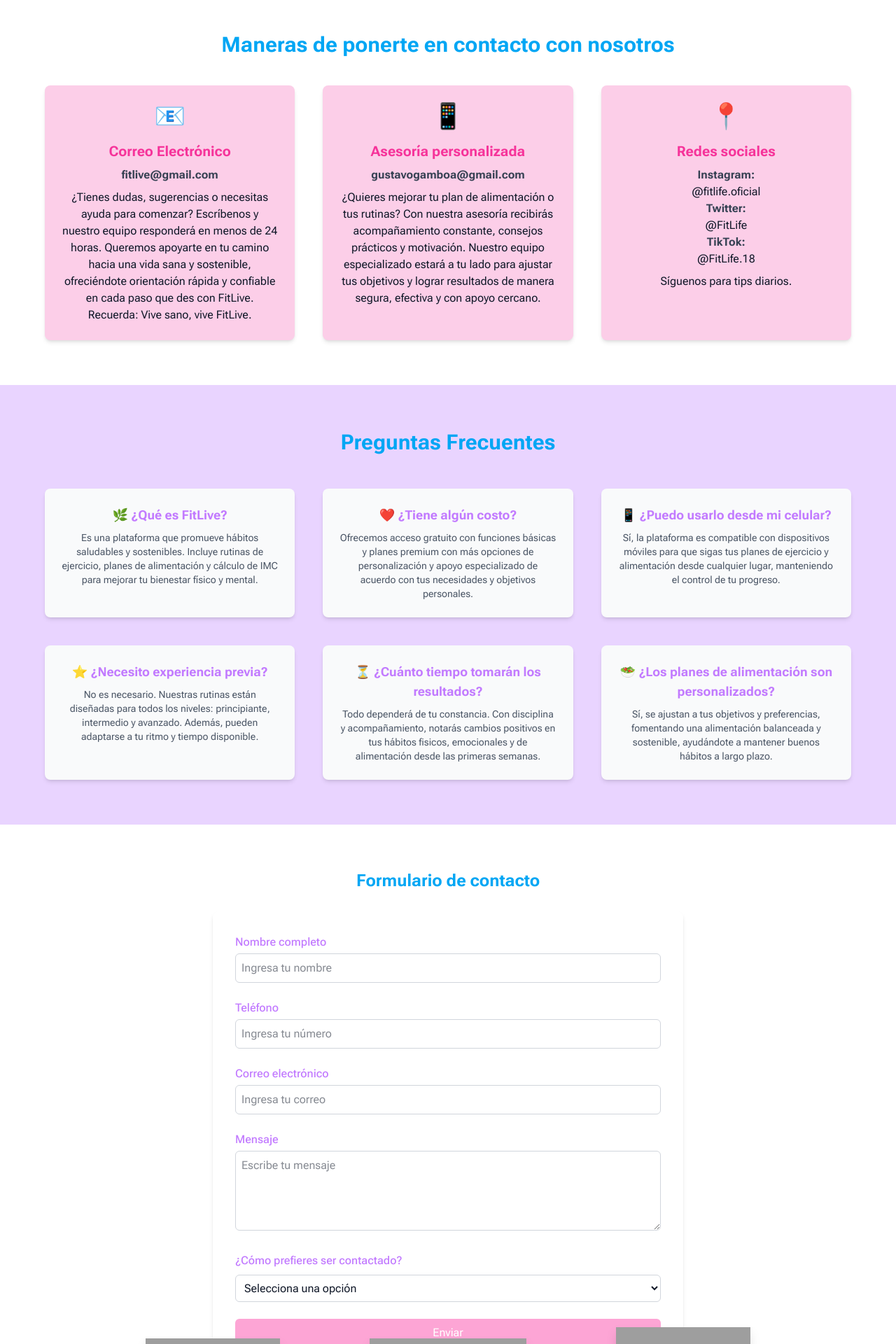
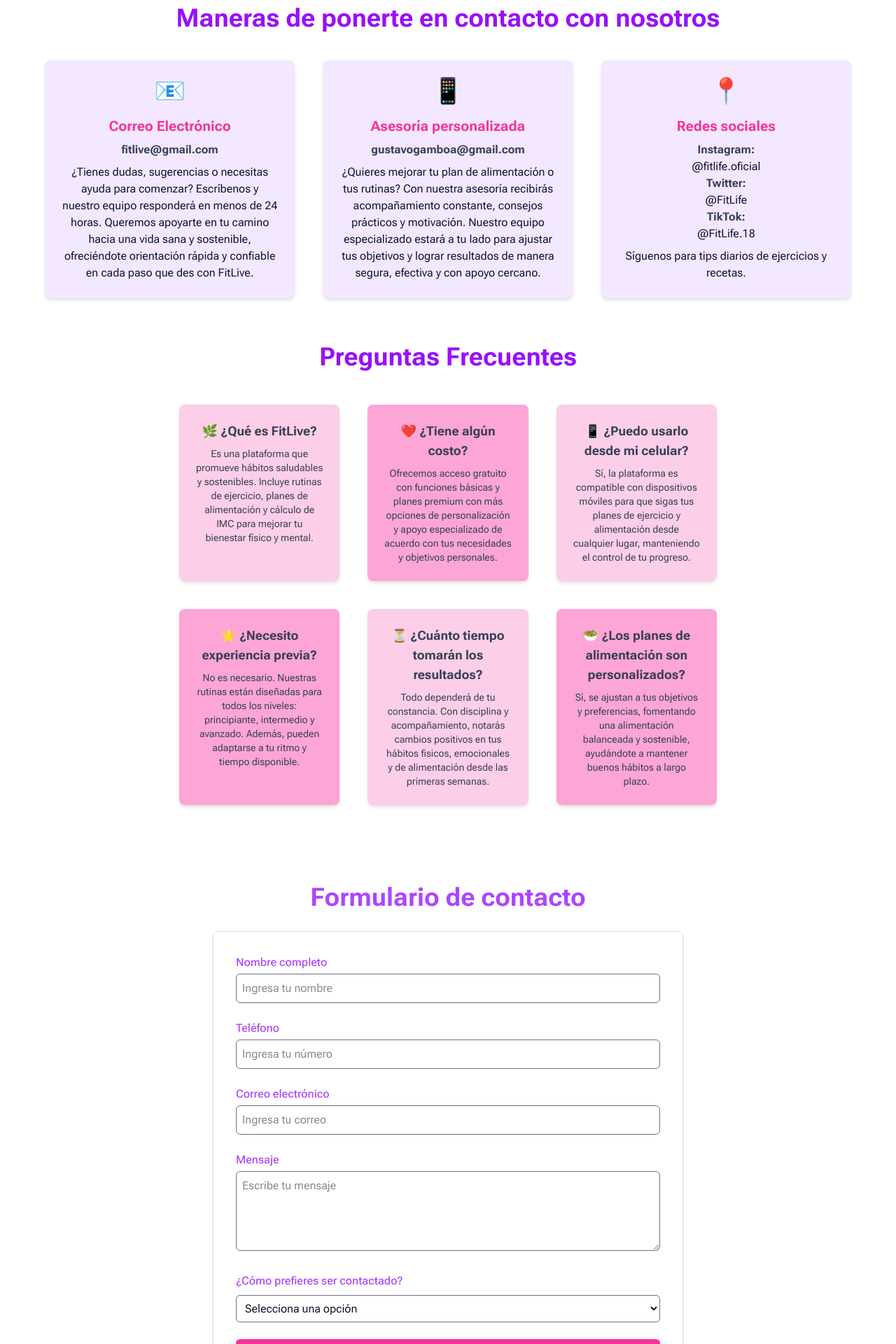
Before and after one commit to trivalu23/Proyecto-UNIDAD-3, a React (Vite) app: page /contact in a window 1280 px wide. Shown: the part 320-2240 px from the top of the page at 70% size. Built offline with nearby package versions, Linux system fonts and the light colour scheme; grey boxes are pictures that could not be loaded.

Commit message:
Ajustes finales en la sección de contacto

```diff
--- a/src/pages/Contact.jsx
+++ b/src/pages/Contact.jsx
@@ -56,12 +56,12 @@
     <div className="w-full mt-0 pt-0">
 
       {/* Barra de introducción */}
-      <section className="w-full bg-purple-200 py-16 px-6 mt-0">
+      <section className="bg-white dark:bg-gray-900 py-16 px-6 transition-colors duration-500">
         <div className="max-w-4xl mx-auto text-center">
-          <h1 className="text-3xl md:text-4xl font-bold text-purple-500 mb-4">
+          <h1 className="text-4xl md:text-4xl font-bold text-purple-600 mb-4 dark:text-purple-300">
             ¡Hablemos de una vida saludable!
           </h1>
-          <p className="text-sm md:text-base font-medium text-gray-700">
+          <p className="text-gray-700 dark:text-gray-300 max-w-3xl mx-auto transition-colors duration-500">
             ¿Quieres transformar tu estilo de vida por uno mucho más sostenible y saludable?
             ¿Tienes dudas sobre FitLive? ¿O simplemente quieres conocernos más como página?
             Sea cuál sea tu duda, ¡estamos aquí para ayudarte!
@@ -70,27 +70,27 @@
       </section>
 
       {/* Medios de contacto */}
-      <section className="bg-white py-16 px-8">
-        <h2 className="text-3xl font-bold text-center mb-10 text-sky-500">
+      <section className="bg-white mb-16 py-0 px-8 dark:bg-gray-900 px-6 transition-colors duration-500">
+        <h2 className="text-4xl font-bold text-center mb-10 text-purple-600 dark:text-purple-300">
           Maneras de ponerte en contacto con nosotros
         </h2>
 
         <div className="grid grid-cols-1 sm:grid-cols-2 lg:grid-cols-3 gap-10 max-w-6xl mx-auto">
-          <div className="flex flex-col items-center text-center p-6 shadow-md rounded-lg bg-pink-200 transition-transform duration-300 hover:-translate-y-2">
+          <div className="flex flex-col items-center text-center p-6 shadow-md rounded-lg bg-purple-100 transition-transform duration-300 hover:-translate-y-2 dark:bg-gray-800">
             <span className="text-4xl mb-4">📧</span>
-            <h3 className="text-xl font-semibold mb-2 text-pink-500">Correo Electrónico</h3>
-            <p className="text-gray-700 mb-2">
+            <h3 className="text-xl font-semibold mb-2 text-pink-500 dark:text-pink-300">Correo Electrónico</h3>
+            <p className="text-gray-700 mb-2 dark:text-white">
               <strong>fitlive@gmail.com</strong>
             </p>
             <p>
-              ¿Tienes dudas, sugerencias o necesitas ayuda para comenzar? Escríbenos y nuestro equipo responderá en menos de 24 horas. Queremos apoyarte en tu camino hacia una vida sana y sostenible, ofreciéndote orientación rápida y confiable en cada paso que des con FitLive. Recuerda: Vive sano, vive FitLive.
+              ¿Tienes dudas, sugerencias o necesitas ayuda para comenzar? Escríbenos y nuestro equipo responderá en menos de 24 horas. Queremos apoyarte en tu camino hacia una vida sana y sostenible, ofreciéndote orientación rápida y confiable en cada paso que des con FitLive.
             </p>
           </div>
 
-          <div className="flex flex-col items-center text-center p-6 shadow-md rounded-lg bg-pink-200 transition-transform duration-300 hover:-translate-y-2">
+          <div className="flex flex-col items-center text-center p-6 shadow-md rounded-lg bg-purple-100 transition-transform duration-300 hover:-translate-y-2 dark:bg-gray-800">
             <span className="text-4xl mb-4">📱</span>
-            <h3 className="text-xl font-semibold mb-2 text-pink-500">Asesoría personalizada</h3>
-            <p className="text-gray-700 mb-2">
+            <h3 className="text-xl font-semibold mb-2 text-pink-500 dark:text-pink-300">Asesoría personalizada</h3>
+            <p className="text-gray-700 mb-2 dark:text-white">
               <strong>gustavogamboa@gmail.com</strong>
             </p>
             <p>
@@ -98,71 +98,71 @@
             </p>
           </div>
 
-          <div className="flex flex-col items-center text-center p-6 shadow-md rounded-lg bg-pink-200 transition-transform duration-300 hover:-translate-y-2">
+          <div className="flex flex-col items-center text-center p-6 shadow-md rounded-lg bg-purple-100 transition-transform duration-300 hover:-translate-y-2 dark:bg-gray-800">
             <span className="text-4xl mb-4">📍</span>
-            <h3 className="text-xl font-semibold mb-2 text-pink-500">Redes sociales</h3>
-            <p className="text-gray-700"><strong>Instagram:</strong></p>
+            <h3 className="text-xl font-semibold mb-2 text-pink-500 dark:text-pink-300">Redes sociales</h3>
+            <p className="text-gray-700 dark:text-white"><strong>Instagram:</strong></p>
             <p>@fitlife.oficial</p>
-            <p className="text-gray-700"><strong>Twitter:</strong></p>
+            <p className="text-gray-700 dark:text-white"><strong>Twitter:</strong></p>
             <p>@FitLife</p>
-            <p className="text-gray-700"><strong>TikTok:</strong></p>
+            <p className="text-gray-700 dark:text-white"><strong>TikTok:</strong></p>
             <p>@FitLife.18</p>
-            <p className="mt-2">Síguenos para tips diarios.</p>
+            <p className="mt-2">Síguenos para tips diarios de ejercicios y recetas.</p>
           </div>
         </div>
       </section>
 
        {/* Preguntas Frecuentes */}
-      <section className="bg-purple-200 py-16 px-6">
-        <h2 className="text-3xl text-sky-500 font-bold text-center mb-12">
+      <section className="text-gray-700 dark:text-gray-300 max-w-3xl mx-auto mb-12 transition-colors duration-500">
+        <h2 className="text-4xl text-purple-600 font-bold text-center mb-12 dark:text-purple-300">
           Preguntas Frecuentes
         </h2>
 
         <div className="grid grid-cols-1 sm:grid-cols-2 lg:grid-cols-3 gap-10 max-w-6xl mx-auto">
           {/* Tarjeta 1 */}
-          <div className="bg-gray-50 p-6 rounded-lg shadow-md text-center transition-transform duration-300 hover:-translate-y-2">
-            <h3 className="text-lg text-purple-400 font-semibold mb-2">🌿 ¿Qué es FitLive?</h3>
-            <p className="text-gray-600 text-sm">
+          <div className="bg-pink-200 dark:bg-gray-800 p-6 rounded-lg shadow-md text-center transition-transform duration-300 hover:-translate-y-2">
+            <h3 className="text-lg text-black-600 dark:text-white font-semibold mb-2">🌿 ¿Qué es FitLive?</h3>
+            <p className="text-gray-700 dark:text-gray-300 text-sm">
               Es una plataforma que promueve hábitos saludables y sostenibles. Incluye rutinas de ejercicio, planes de alimentación y cálculo de IMC para mejorar tu bienestar físico y mental.
             </p>
           </div>
 
           {/* Tarjeta 2 */}
-          <div className="bg-gray-50 p-6 rounded-lg shadow-md text-center transition-transform duration-300 hover:-translate-y-2">
-            <h3 className="text-lg text-purple-400 font-semibold mb-2">❤️ ¿Tiene algún costo?</h3>
-            <p className="text-gray-600 text-sm">
+          <div className="bg-pink-300 dark:bg-gray-800 p-6 rounded-lg shadow-md text-center transition-transform duration-300 hover:-translate-y-2">
+            <h3 className="text-lg text-black-600 dark:text-white font-semibold mb-2">❤️ ¿Tiene algún costo?</h3>
+            <p className="text-gray-700 dark:text-gray-300 text-sm">
               Ofrecemos acceso gratuito con funciones básicas y planes premium con más opciones de personalización y apoyo especializado de acuerdo con tus necesidades y objetivos personales.
             </p>
           </div>
 
           {/* Tarjeta 3 */}
-          <div className="bg-gray-50 p-6 rounded-lg shadow-md text-center transition-transform duration-300 hover:-translate-y-2">
-            <h3 className="text-lg text-purple-400 font-semibold mb-2">📱 ¿Puedo usarlo desde mi celular?</h3>
-            <p className="text-gray-600 text-sm">
+          <div className="bg-pink-200 dark:bg-gray-800 p-6 rounded-lg shadow-md text-center transition-transform duration-300 hover:-translate-y-2">
+            <h3 className="text-lg text-black-600 dark:text-white font-semibold mb-2">📱 ¿Puedo usarlo desde mi celular?</h3>
+            <p className="text-gray-700 dark:text-gray-300 text-sm">
               Sí, la plataforma es compatible con dispositivos móviles para que sigas tus planes de ejercicio y alimentación desde cualquier lugar, manteniendo el control de tu progreso.
             </p>
           </div>
 
           {/* Tarjeta 4 */}
-          <div className="bg-gray-50 p-6 rounded-lg shadow-md text-center transition-transform duration-300 hover:-translate-y-2">
-            <h3 className="text-lg text-purple-400 font-semibold mb-2">⭐ ¿Necesito experiencia previa?</h3>
-            <p className="text-gray-600 text-sm">
+          <div className="bg-pink-300 dark:bg-gray-800 p-6 rounded-lg shadow-md text-center transition-transform duration-300 hover:-translate-y-2">
+            <h3 className="text-lg text-black-600 dark:text-white font-semibold mb-2">⭐ ¿Necesito experiencia previa?</h3>
+            <p className="text-gray-700 dark:text-gray-300 text-sm">
               No es necesario. Nuestras rutinas están diseñadas para todos los niveles: principiante, intermedio y avanzado. Además, pueden adaptarse a tu ritmo y tiempo disponible.
             </p>
           </div>
 
           {/* Tarjeta 5 */}
-          <div className="bg-gray-50 p-6 rounded-lg shadow-md text-center transition-transform duration-300 hover:-translate-y-2">
-            <h3 className="text-lg text-purple-400 font-semibold mb-2">⏳ ¿Cuánto tiempo tomarán los resultados?</h3>
-            <p className="text-gray-600 text-sm">
+          <div className="bg-pink-200 dark:bg-gray-800 p-6 rounded-lg shadow-md text-center transition-transform duration-300 hover:-translate-y-2">
+            <h3 className="text-lg text-black-600 dark:text-white font-semibold mb-2">⏳ ¿Cuánto tiempo tomarán los resultados?</h3>
+            <p className="text-gray-700 dark:text-gray-300 text-sm">
               Todo dependerá de tu constancia. Con disciplina y acompañamiento, notarás cambios positivos en tus hábitos fisicos, emocionales y de alimentación desde las primeras semanas.
             </p>
           </div>
 
           {/* Tarjeta 6 */}
-          <div className="bg-gray-50 p-6 rounded-lg shadow-md text-center transition-transform duration-300 hover:-translate-y-2">
-            <h3 className="text-lg text-purple-400 font-semibold mb-2">🥗 ¿Los planes de alimentación son personalizados?</h3>
-            <p className="text-gray-600 text-sm">
+          <div className="bg-pink-300 dark:bg-gray-800 p-6 rounded-lg shadow-md text-center transition-transform duration-300 hover:-translate-y-2">
+            <h3 className="text-lg text-black-600 dark:text-white font-semibold mb-2">🥗 ¿Los planes de alimentación son personalizados?</h3>
+            <p className="text-gray-700 dark:text-gray-300 text-sm">
               Sí, se ajustan a tus objetivos y preferencias, fomentando una alimentación balanceada y sostenible, ayudándote a mantener buenos hábitos a largo plazo.
             </p>
           </div>
@@ -171,75 +171,75 @@
 
       {/* Formulario */}
       <section className="py-16 px-8">
-        <h2 className="text-2xl font-bold text-center mb-7 text-sky-500">
+        <h2 className="text-4xl font-bold text-center mb-7 text-purple-500 dark:text-purple-300">
           Formulario de contacto
         </h2>
 
         <form
           onSubmit={handleSubmit}
-          className="max-w-2xl mx-auto bg-white p-8 shadow-md rounded-lg space-y-6"
+          className="max-w-2xl mx-auto bg-white p-8 shadow-md rounded-lg space-y-6 border border-purple-200 dark:bg-gray-800 dark:border-gray-600"
         >
           <div>
-            <label className="block font-medium text-purple-400 mb-1">Nombre completo</label>
+            <label className="block font-medium text-purple-500 mb-1 dark:text-purple-300">Nombre completo</label>
             <input
               type="text"
               name="username"
               value={formData.username}
               onChange={handleChange}
-              className="w-full border border-gray-300 rounded-md p-2 focus:outline-none focus:ring focus:ring-sky-300"
+              className="w-full border border-gray-300 rounded-md p-2 focus:outline-none focus:ring focus:ring-sky-300 dark:bg-gray-600 border-gray-500"
               placeholder="Ingresa tu nombre"
             />
             {errors.username && <p className="text-red-500 text-sm">{errors.username}</p>}
           </div>
 
           <div>
-            <label className="block font-medium text-purple-400 mb-1">Teléfono</label>
+            <label className="block font-medium text-purple-500 mb-1 dark:text-purple-300">Teléfono</label>
             <input
               type="text"
               name="phoneNum"
               value={formData.phoneNum}
               onChange={handleChange}
-              className="w-full border border-gray-300 rounded-md p-2 focus:outline-none focus:ring focus:ring-sky-300"
+              className="w-full border border-gray-300 rounded-md p-2 focus:outline-none focus:ring focus:ring-sky-300 dark:bg-gray-600 border-gray-500"
               placeholder="Ingresa tu número"
             />
             {errors.phoneNum && <p className="text-red-500 text-sm">{errors.phoneNum}</p>}
           </div>
 
           <div>
-            <label className="block font-medium text-purple-400 mb-1">Correo electrónico</label>
+            <label className="block font-medium text-purple-500 mb-1 dark:text-purple-300">Correo electrónico</label>
             <input
               type="email"
               name="email"
               value={formData.email}
               onChange={handleChange}
-              className="w-full border border-gray-300 rounded-md p-2 focus:outline-none focus:ring focus:ring-sky-300"
+              className="w-full border border-gray-300 rounded-md p-2 focus:outline-none focus:ring focus:ring-sky-300 dark:bg-gray-600 border-gray-500"
               placeholder="Ingresa tu correo"
             />
             {errors.email && <p className="text-red-500 text-sm">{errors.email}</p>}
           </div>
 
           <div>
-            <label className="block font-medium text-purple-400 mb-1">Mensaje</label>
+            <label className="block font-medium text-purple-500 mb-1 dark:text-purple-300">Mensaje</label>
             <textarea
               name="message"
               value={formData.message}
               onChange={handleChange}
               rows="4"
-              className="w-full border border-gray-300 rounded-md p-2 focus:outline-none focus:ring focus:ring-sky-300"
+              className="w-full border border-gray-50 rounded-md p-2 focus:outline-none focus:ring focus:ring-sky-300 dark:bg-gray-600 border-gray-500"
               placeholder="Escribe tu mensaje"
             ></textarea>
             {errors.message && <p className="text-red-500 text-sm">{errors.message}</p>}
           </div>
 
           <div>
-            <label className="block font-medium text-purple-400 mb-2">
+            <label className="block font-medium text-purple-500 mb-2 dark:text-purple-300">
               ¿Cómo prefieres ser contactado?
             </label>
             <select
               name="contact"
               value={formData.contact}
               onChange={handleChange}
-              className="w-full border border-gray-300 rounded-md p-2 focus:outline-none focus:ring focus:ring-sky-300"
+              className="w-full border border-gray-50 rounded-md p-2 focus:outline-none focus:ring focus:ring-sky-300 dark:bg-gray-600 border-gray-500"
             >
               <option value="">Selecciona una opción</option>
               <option value="email">Correo electrónico</option>
@@ -251,7 +251,7 @@
 
           <button
             type="submit"
-            className="w-full bg-pink-300 text-white py-2 rounded-md hover:bg-pink-400 transition"
+            className="w-full bg-pink-500 text-white py-2 rounded-md hover:bg-pink-600 transition"
           >
             Enviar
           </button>
```
